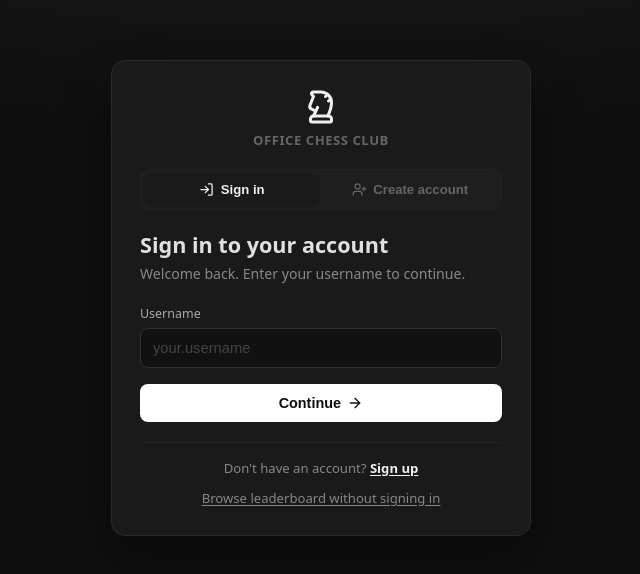
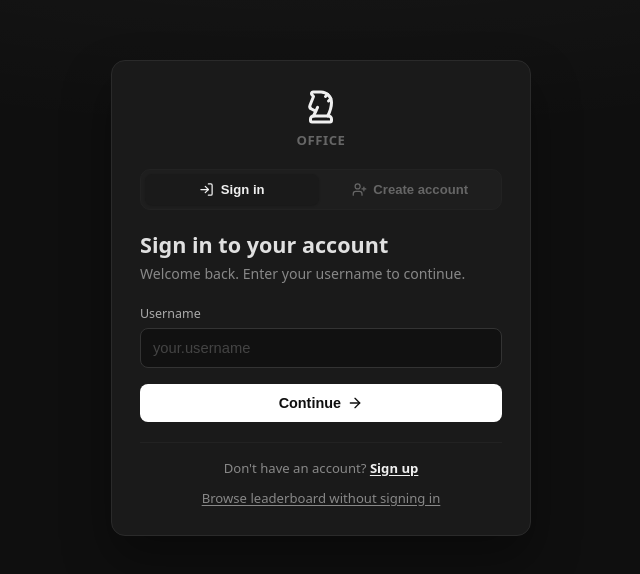
Before and after one commit to arienshibani/office-chess-club, a SvelteKit app: page /login in a window 1280 px wide. Shown: the part 102-676 px from the top of the page, without its empty margins (319-959 px from the left). Built offline with nearby package versions, Linux system fonts and the light colour scheme; no server answers; the database is empty.

Commit message:
refactor(ui): remove "Chess Club" suffix from club name displays
Let the admin decide if they want this or not via configuration.

```diff
--- a/src/routes/(protected)/+layout.svelte
+++ b/src/routes/(protected)/+layout.svelte
@@ -33,7 +33,7 @@
 	<div class="nav-inner">
 		<a href="/" class="brand" onclick={closeMenu}>
 			<ClubMark size={18} strokeWidth={2.25} />
-			<span class="brand-text">{data.clubName} Chess Club</span>
+			<span class="brand-text">{data.clubName}</span>
 		</a>
 
 		<div class="nav-panel">
--- a/src/routes/(protected)/admin/+page.svelte
+++ b/src/routes/(protected)/admin/+page.svelte
@@ -258,7 +258,7 @@
 				{savingName ? 'Saving…' : 'Save club name'}
 			</button>
 		</form>
-		<p class="preview">Preview: <strong>{data.clubName} Chess Club</strong></p>
+		<p class="preview">Preview: <strong>{data.clubName}</strong></p>
 	</section>
 
 	<!-- Pending Matches Queue -->
--- a/src/routes/login/+page.svelte
+++ b/src/routes/login/+page.svelte
@@ -78,14 +78,14 @@ const subheading = $derived(
 </script>
 
 <svelte:head>
-	<title>{mode === 'sign-in' ? 'Sign in' : 'Create account'} — {data.clubName} Chess Club</title>
+	<title>{mode === 'sign-in' ? 'Sign in' : 'Create account'} — {data.clubName}</title>
 </svelte:head>
 
 <div class="login-wrap">
 	<div class="login-card">
 		<div class="brand">
 			<ClubMark size={36} strokeWidth={2} />
-			<p class="brand-name">{data.clubName} Chess Club</p>
+			<p class="brand-name">{data.clubName}</p>
 		</div>
 
 		<div class="mode-tabs" role="tablist" aria-label="Authentication mode">
```
